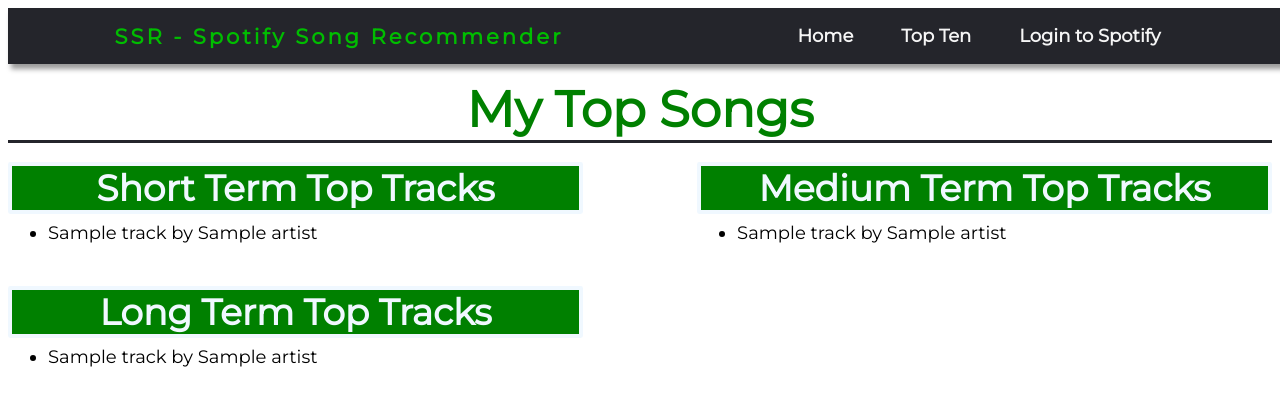
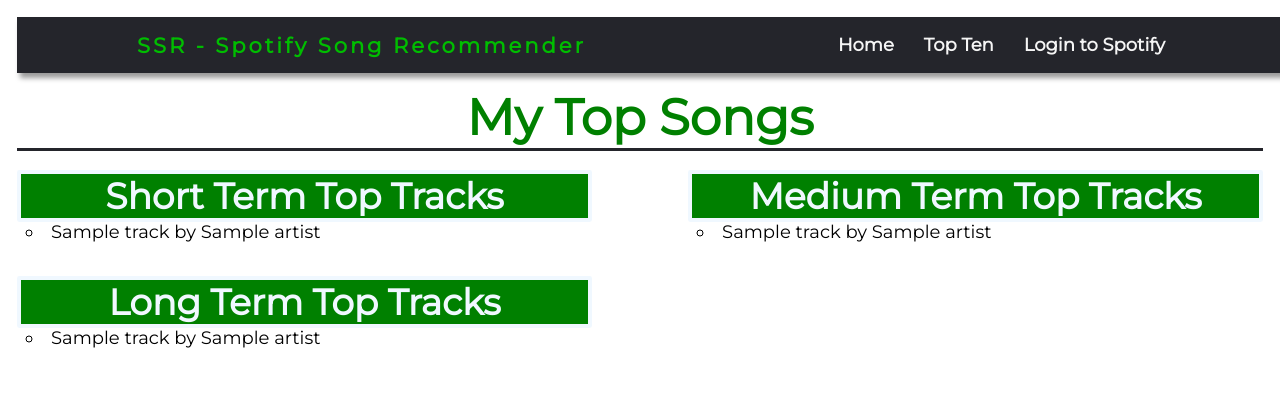
Before and after one commit to AlexFedus/COSC-473-Project, a Flask app: template templates/usertop.html in a window 1280 px wide. Shown: the top 406 px of the page. Run offline with Flask 2, Linux system fonts and the light colour scheme; the template is opened without the code that fills it: most values are stand-ins (such as "Sample title", 1, 10 or a date in 2020).

Commit message:
Navbar changes
Made it so the navbar is the exact same on every page

```diff
--- a/static/navbar.css
+++ b/static/navbar.css
@@ -1,5 +1,11 @@
  /* Nav bar */
  ul {
+    list-style-type: none;
+    margin: 0;
+    padding: 0;
+  }
+
+  .bar{
     list-style-type: none;
     margin: 0;
     padding: 0;
@@ -24,7 +30,7 @@
     border-radius: 50%;
   }
 
-  ul,.nav {
+  .bar,.nav {
     list-style: none;
     display: flex;
     padding: 1em;
@@ -34,7 +40,7 @@
   .nav {
     cursor: pointer;
     transition: all .5 ease-in-out;
-    margin: 0.5em;
+    margin: 0em;
     padding: 10px 15px;
     color: whitesmoke;
     border-radius: 20px;
@@ -52,6 +58,7 @@
     color: rgb(0, 189, 0);
     letter-spacing: 3px;
   }
+
 
   .heading {
     color: green;
@@ -73,4 +80,111 @@
     font-size: 18px;
     resize: auto;
     background-color: white;
+    padding: 0.5em;
   }
+
+  /* Artist songs css */
+  .searchbutton {
+    position: absolute;
+    top: 20%;
+    left: 300px;
+    padding: 10px 20px;
+    border-radius: 7px;
+    border: 1px solid rgb(0, 0, 0);
+    font-size: 14px;
+    text-transform: uppercase;
+    font-weight: 600;
+    letter-spacing: 2px;
+    background-color: #0a0a0a;
+    color: #fff;
+    overflow: hidden;
+    box-shadow: 0 0 0 0 transparent;
+    -webkit-transition: all 0.2s ease-in;
+    -moz-transition: all 0.2s ease-in;
+    transition: all 0.2s ease-in;
+  }
+
+  .threelines{
+    position: relative;
+    z-index: -1;
+    margin: auto;
+    max-width: 300px;
+    size: 2px;
+    padding: 400px;
+    display: flex;
+    justify-content: center;
+  }
+
+  .textInput{
+    position: absolute;
+    top: 20.5%;
+    left: 5em;
+  }
+
+  .label1{
+    position: absolute;
+    top: 18%;
+    left: 4em;
+  }
+
+  .topTen{
+    position: absolute;
+    top: 27%;
+    width: 500px;
+    border-style: solid;
+      border-width: 0.2ch;
+      border-radius: 0.1ch;
+      background-color: green;
+      color: aliceblue;
+      width: 15cm;
+      text-align: center;
+  }
+
+  .artistSongs{
+    position: absolute;
+    top: 35%;
+  }
+
+  /* User Top css */
+  .short {
+    float: left;
+  }
+
+  .medium {
+    float: right;
+  }
+
+  .long {
+    float: left;
+  }
+
+  .usertop {
+    padding-top: 4%;
+  }
+
+  .timeTracks{
+    width: 500px;
+    border-style: solid;
+    border-width: 0.2ch;
+    border-radius: 0.1ch;
+    background-color: green;
+    color: aliceblue;
+    width: 15cm;
+    text-align: center;
+    margin-bottom: -10px;
+  }
+  .myTopSongs {
+    color: green;
+    font-size: 50px;
+    border-bottom: solid;
+    border-color: #24252B;
+    text-align: center;
+    margin-bottom: -5px;
+    margin-top: 20px;
+  }
+  .userTracks{
+    padding: 0.5em;
+
+    list-style: circle;
+    list-style-position: inside;
+  }
--- a/templates/navbar.html
+++ b/templates/navbar.html
@@ -3,7 +3,7 @@
     <div class="container">
 
         <h3>SSR - Spotify Song Recommender</h3>
-        <ul>
+        <ul class = "bar">
             <li class = "nav"><a onclick="window.location.href='/'">Home</a></li>
 
             <li class = "nav"><a onclick="window.location.href='/artist'">Top Ten</a></li>
--- a/templates/usertop.html
+++ b/templates/usertop.html
@@ -5,10 +5,11 @@
     <meta http-equiv="X-UA-Compatible" content="IE=edge">
     <meta name="viewport" content="width=device-width, initial-scale=1.0">
     <link href='https://fonts.googleapis.com/css?family=Montserrat' rel='stylesheet'>
-    <link href="/static/usertop.css" type="text/css" rel="stylesheet" />
+    <!--<link href="/static/usertop.css" type="text/css" rel="stylesheet" />-->
     <title>My Top Songs</title>
 </head>
 <body>
+    <!--
     <header>
         <div class = "container">
             <h3> SSR - Spotify Song Recommender </h3>
@@ -30,41 +31,43 @@
             </ul>
         </div>
     </header>
-
+    -->
+    {% extends "navbar.html"%}
+    {% block code %}
     <div class = "usertop">
-        <h2>My Top Songs</h1>
+        <h2 class ="myTopSongs">My Top Songs</h2>
 
         {% if not shortterm and not mediumterm and not longterm %}
             <p>Not enough listening data.</p>
         {% else %}
             <div class = "short">
-            <h1>Short Term Top Tracks</h1>
+            <h1 class ="timeTracks">Short Term Top Tracks</h1>
             <ul>
             {% for track in shortterm %}
-                <li>{{ track["name"] }} by {{ track["artist"] }}</li>
+                <li class = "userTracks">{{ track["name"] }} by {{ track["artist"] }}</li>
             {% endfor %}
             </ul>
             </div>
 
             <div class = "medium">
-            <h1>Medium Term Top Tracks</h1>
+            <h1 class ="timeTracks">Medium Term Top Tracks</h1>
             <ul>
             {% for track in mediumterm %}
-                <li>{{ track["name"] }} by {{ track["artist"] }}</li>
+                <li class = "userTracks">{{ track["name"] }} by {{ track["artist"] }}</li>
             {% endfor %}
             </ul>
             </div>
 
             <div class = "long">
-            <h1>Long Term Top Tracks</h1>
+            <h1 class ="timeTracks">Long Term Top Tracks</h1>
             <ul>
             {% for track in longterm %}
-                <li>{{ track["name"] }} by {{ track["artist"] }}</li>
+                <li class = "userTracks">{{ track["name"] }} by {{ track["artist"] }}</li>
             {% endfor %}
             </ul>
             </div>
         {% endif %}
     </div>
-
+    {% endblock %}
 </body>
 </html>
```
Also changed, not shown: static/home.css (+0 -176 lines), static/likedsongs.css (+8 -3 lines), templates/index.html (+13 -10 lines).
